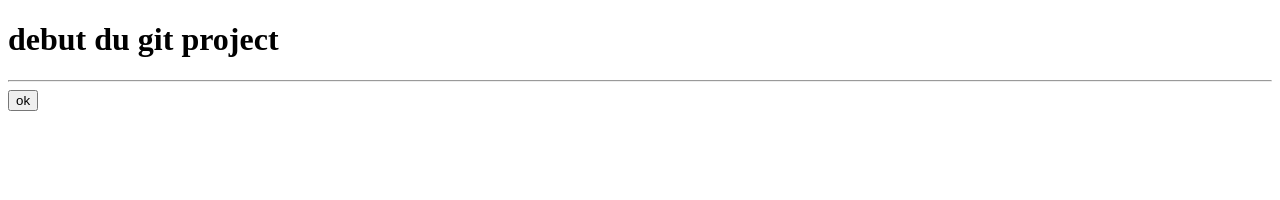
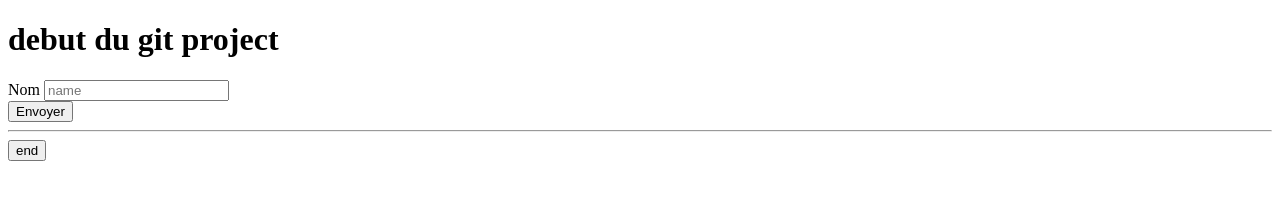
Before and after one commit to Jeremy-97230/firstProject, a plain HTML site: page index.html in a window 1280 px wide. Drawn offline with Linux system fonts and the light colour scheme.

Commit message:
edit file index

```diff
--- a/index.html
+++ b/index.html
@@ -8,7 +8,14 @@
     </head>
     <body>
         <h1>debut du git project</h1>
+        <form action="/maison" method="get">
+        <div>
+            <label for="">Nom</label>
+            <input type="text" placeholder="name">
+        </div>
+        <input type="submit" value="Envoyer">
+        </form>
         <hr>
-        <button>ok</button>
+        <button>end</button>
     </body>
 </html>
```
